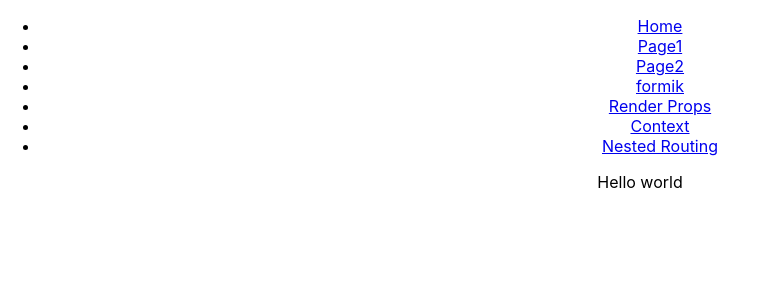
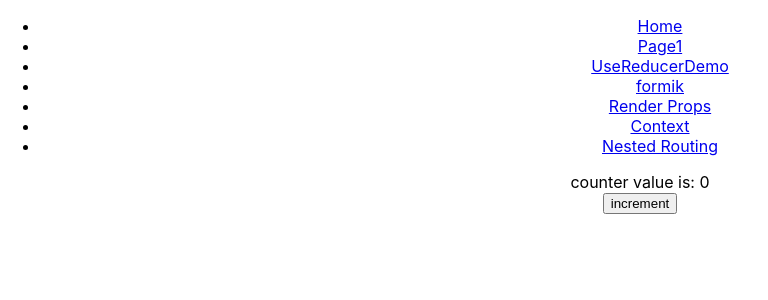
Before and after one commit to byorn/testing-react, a React (Create React App) app: page /useReducer in a window 1280 px wide. Shown: the top 300 px of the page, without its empty margins (0-768 px from the left). Built offline with nearby package versions, Linux system fonts and the light colour scheme.

Commit message:
use reducer

```diff
--- a/src/App.js
+++ b/src/App.js
@@ -7,7 +7,7 @@ import {
   Link
 } from "react-router-dom";
 import Page1 from './pages/Page1';
-import Page2 from './pages/Page2';
+import UseReducerDemo from './pages/UseReducerDemo';
 import RenderProps from './pages/RenderProps';
 import SignupForm from './pages/SignupForm';
 import ContextExample from './pages/ContextExample';
@@ -28,7 +28,7 @@ function App() {
               <Link to="/page1">Page1</Link>
             </li>
             <li>
-              <Link to="/page2">Page2</Link>
+              <Link to="/useReducer">UseReducerDemo</Link>
             </li>
             <li>
               <Link to="/formik">formik</Link>
@@ -51,8 +51,8 @@ function App() {
           <Route path="/page1">
               <Page1/>
           </Route>
-          <Route path="/page2">
-             <Page2/>
+          <Route path="/useReducer">
+             <UseReducerDemo/>
           </Route>
           <Route path="/formik">
              <SignupForm/>
--- a/src/pages/Page2.js
+++ /dev/null
@@ -1,4 +0,0 @@
-const Page2 = () => {
-    return  <>Page2</>
-}
-export default Page2;
--- /dev/null
+++ b/src/pages/UseReducerDemo.js
@@ -0,0 +1,22 @@
+import React, {useReducer} from "react";
+const counterReducer = (state, action)=>{
+    switch(action.type) {
+        case 'INCREMENT' : {
+            return {counter: state.counter + 1}
+        }
+        default: return state;
+    }
+}
+
+const UseReducerDemo = () => {
+
+
+    const initialState = { counter: 0 };
+    const [state, dispatch] = useReducer(counterReducer, initialState);
+
+    return  <div> counter value is: { state.counter }
+    <br/>
+    <button onClick={()=>dispatch({type:'INCREMENT'})} > increment </button>
+    </div>
+}
+export default UseReducerDemo;
```
Also changed, not shown: package.json (+11 -7 lines), 2 other files (tests, documents, lock files or other folders).
